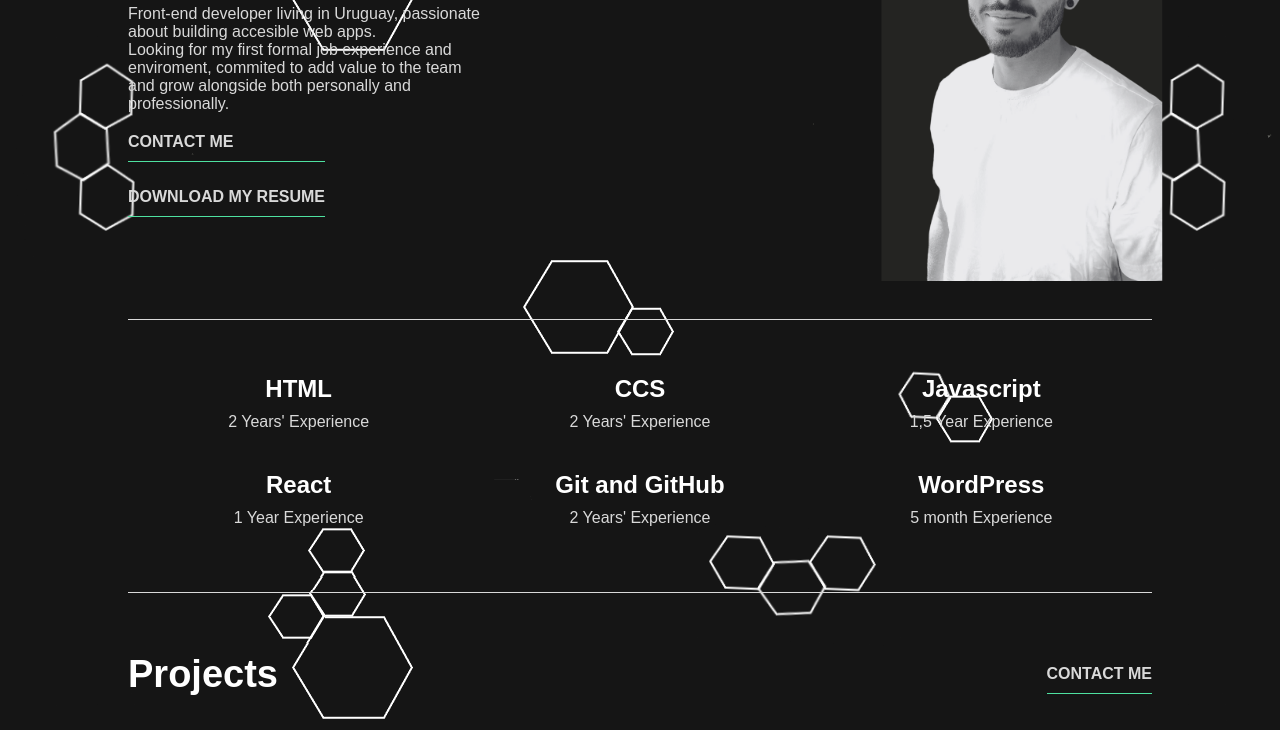
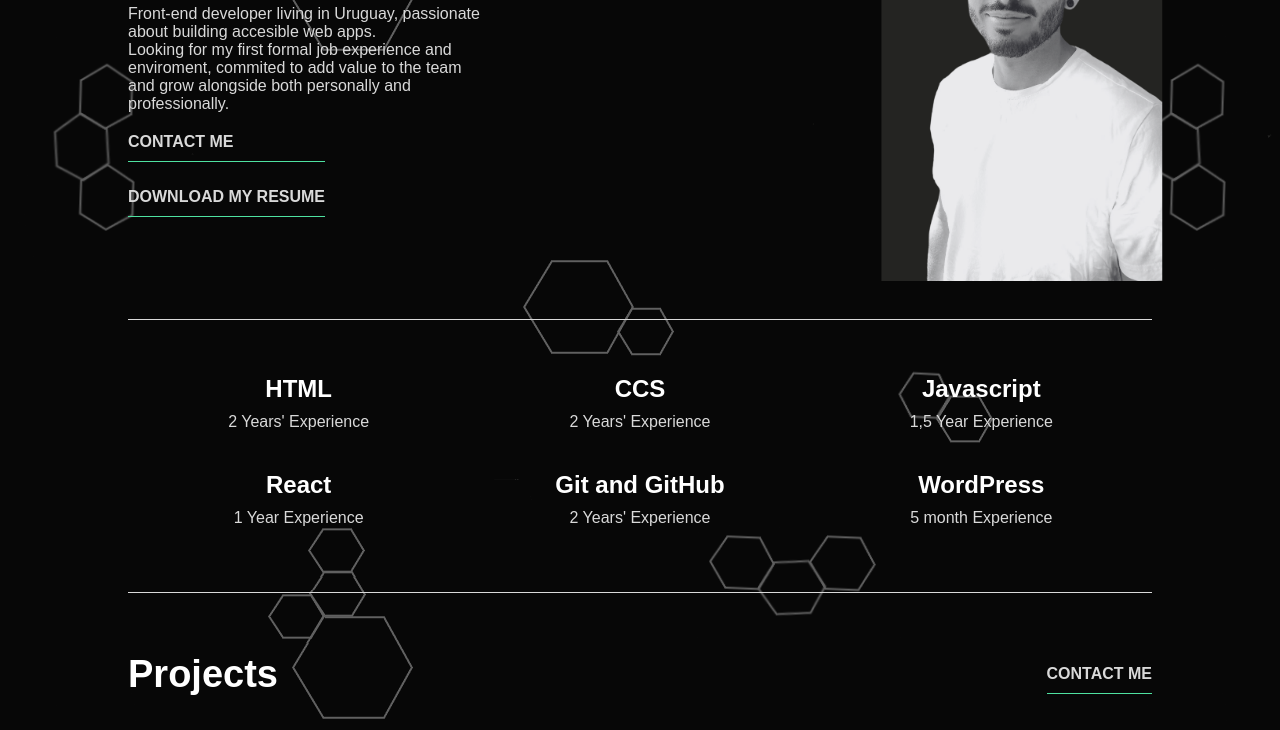
Before and after one commit to AntonioGarrido19/portfolio, a plain HTML site: page index.html in a window 1280 px wide. Shown: the part 189-919 px from the top of the page. Drawn offline with nearby package versions, Linux system fonts and the light colour scheme.

Commit message:
background updated

```diff
--- a/css/style.css
+++ b/css/style.css
@@ -21,10 +21,19 @@ body {
   font-family: "Roboto", sans-serif;
   font-family: "Space Grotesk", sans-serif;
   background-color: rgb(21, 21, 21);
+}
+
+.background_image_container {
   position: relative;
-  background-image: url(/asstes/beehivefullimgEdit2.png);
+  background-image: url(/asstes/backgroundimgcanva.png);
   z-index: -100;
 }
+
+.background_image_container  {
+
+}
+
+
 
 body h1,
 h2,
--- a/index.html
+++ b/index.html
@@ -11,7 +11,7 @@
 
   <title>Antonio Garrido Portfolio</title>
 </head>
-
+<div class="background_image_container">
 <body>
   <header>
     <h3>Antonio Garrido</h3>
@@ -233,6 +233,7 @@
       </div>
     </footer>
   </section>
+</div>
 </body>
 
 </html>
```
Also changed, not shown: asstes/backgroundimgcanva.png (added).
